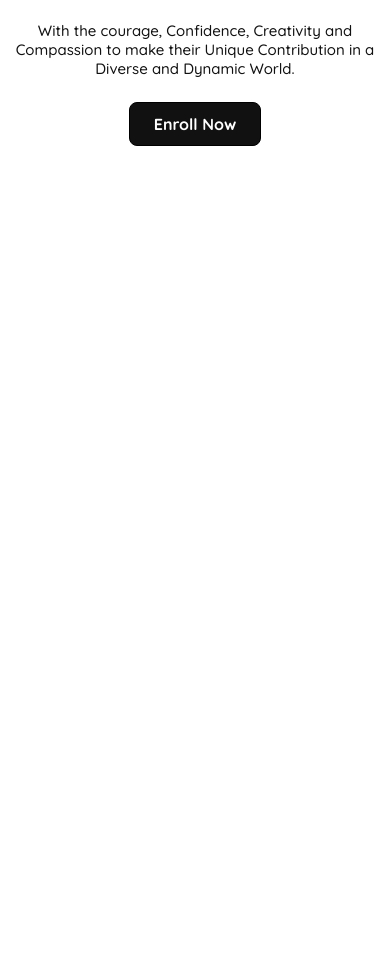
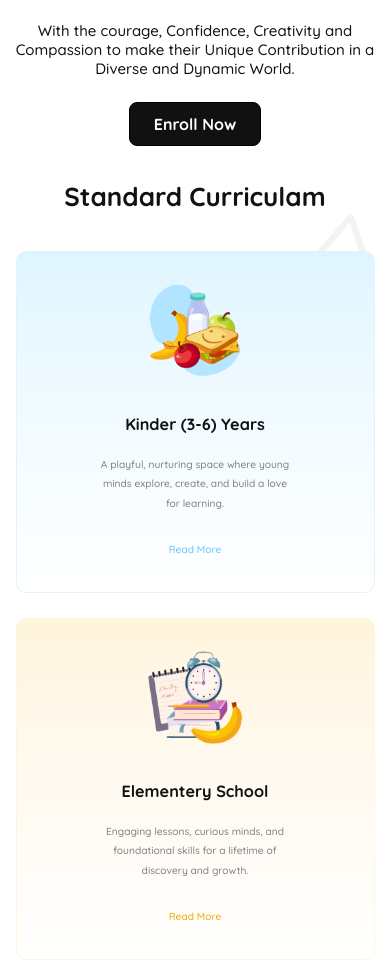
Before and after one commit to rimonmostafiz/Kids-School, a plain HTML site: page index.html in a window 390 px wide. Shown: the part 655-1624 px from the top of the page. Before the commit the page ends 844 px from the top, so only its background shows below. Drawn offline with Linux system fonts and the light colour scheme.

Commit message:
Cards added—Kinder, Elementary, and Middle School now have their spotlight!

```diff
--- a/index.html
+++ b/index.html
@@ -52,6 +52,40 @@
                 <img src="./assets/hero-kids.png" alt="">
             </div>
         </section>
+        <section>
+            <div class="slider-container">
+                <div>
+                    <h2 class="slider-header">Standard Curriculam</p>
+                </div>
+                <div class="card-container">
+                    <div class="card card_1">
+                        <img src="./assets/kinder.png" alt="">
+                        <h2 class="card-title">Kinder (3-6) Years</h2>
+                        <p class="card-description">A playful, nurturing space where young minds explore, create, and
+                            build a love for learning.</p>
+                        <a href="#">Read More</a>
+                    </div>
+                    <div class="card card_2">
+                        <img src="./assets/elementary.png" alt="">
+                        <h2 class="card-title">Elementery School</h2>
+                        <p class="card-description">Engaging lessons, curious minds, and foundational skills for a
+                            lifetime of discovery and growth.</p>
+                        <a href="#">Read More</a>
+                    </div>
+                    <div class="card card_3">
+                        <img src="./assets/middle.png" alt="">
+                        <h2 class="card-title">Middle (10-16) Years</h2>
+                        <p class="card-description">Preparing students with critical thinking, teamwork, and creativity
+                            for future success.</p>
+                        <a href="#">Read More</a>
+                    </div>
+                </div>
+                <div>
+                    <span class="dot"><i class="fa-solid fa-chevron-left"></i></span>
+                    <span class="dot"><i class="fa-solid fa-chevron-right"></i></span>
+                </div>
+            </div>
+        </section>
     </main>
 </body>
 
--- a/styles/main.css
+++ b/styles/main.css
@@ -152,6 +152,113 @@ body {
     line-height: 1.5rem;
 }
 
+/* Slider Section */
+.slider-container {
+    display: flex;
+    flex-direction: column;
+    justify-content: center;
+    align-items: center;
+    margin: 0 auto;
+    background-image: url(../assets/bg.png);
+}
+
+.slider-header {
+    font-size: 2.3rem;
+    line-height: 2.855rem;
+    font-weight: bold;
+}
+
+.card-container {
+    display: flex;
+    justify-content: space-evenly;
+    align-items: center;
+    margin: 0 auto;
+    gap: 1.25rem;
+}
+
+.card {
+    text-align: center;
+    border-radius: .5rem;
+    height: 24.839rem;
+    width: 18.39rem;
+}
+
+.card img {
+    margin: 2.6rem auto 1.6rem auto;
+    height: 6.683rem;
+    width: 6.683rem;
+}
+
+.card-title {
+    font-size: 1.25rem;
+    font-weight: bold;
+    line-height: 1.5rem;
+}
+
+.card-description {
+    font-size: .77rem;
+    line-height: 1.41rem;
+    margin: 1.65rem 2.4rem;
+    color: #808080;
+}
+
+.card a {
+    font-size: .75rem;
+    text-decoration: none;
+    font-weight: bold;
+    margin: 1.9rem auto 2.9rem auto;
+}
+
+.card_1 {
+    background: linear-gradient(to bottom, #DEF5FF, 40%, white);
+    border: 1px solid #DEF5FF;
+}
+
+.card_2 {
+    background: linear-gradient(to bottom, #FFF4DC, 40%, white);
+    border: 1px solid #FFF4DC;
+}
+
+.card_3 {
+    background: linear-gradient(to bottom, #F2E8FF, 40%, white);
+    border: 1px solid #F2E8FF;
+}
+
+.card_1 a {
+    color: #64C8FF;
+}
+
+.card_2 a {
+    color: #F0AA00;
+}
+
+.card_3 a {
+    color: #8700FF;
+}
+
+.dot {
+    height: 3rem;
+    width: 3rem;
+    background-color: var(--color-orange);
+    border-radius: 50%;
+    display: inline-block;
+    margin: 4rem .2rem;
+}
+
+.fa-chevron-left {
+    position: relative;
+    bottom: -.875rem;
+    left: 1.2rem;
+    color: white;
+}
+
+.fa-chevron-right {
+    position: relative;
+    bottom: -.875rem;
+    left: 1.2rem;
+    color: white;
+}
+
 @media screen and (max-width: 576px) {
 
     /* Small Device Navbar */
@@ -217,8 +324,59 @@ body {
         width: auto;
         border-radius: .4rem;
         padding: .3rem 1.2rem;
-        margin-bottom: 5px;
         font-size: .8rem;
         line-height: 1.5rem;
     }
+
+    /* Small Device Slider Section */
+
+    .slider-header {
+        text-align: center;
+        font-size: 1.3rem;
+    }
+
+    .card-container {
+        display: flex;
+        justify-content: space-evenly;
+        align-items: center;
+        flex-direction: column;
+        margin: 0 auto;
+        gap: 1.25rem;
+    }
+
+    .card {
+        width: 17.85rem;
+        height: 17rem;
+    }
+
+    .dot {
+        display: none;
+    }
+
+    .card img {
+        height: 4.683rem;
+        width: 4.683rem;
+        margin: 1.6rem auto 1.6rem auto
+    }
+
+    .card-title {
+        font-size: .8125rem;
+        font-weight: bold;
+        line-height: 1.04rem;
+        margin: 0 1.1rem;
+    }
+
+    .card-description {
+        font-size: 0.511rem;
+        font-weight: var(--font-weight-medium);
+        line-height: 0.96rem;
+        margin: 1rem 4rem;
+        /* margin: 0 auto 1.1rem auto; */
+    }
+
+    .card a {
+        font-size: 0.511rem;
+        font-weight: var(--font-weight-medium);
+        line-height: 0.96rem;
+    }
 }
```
